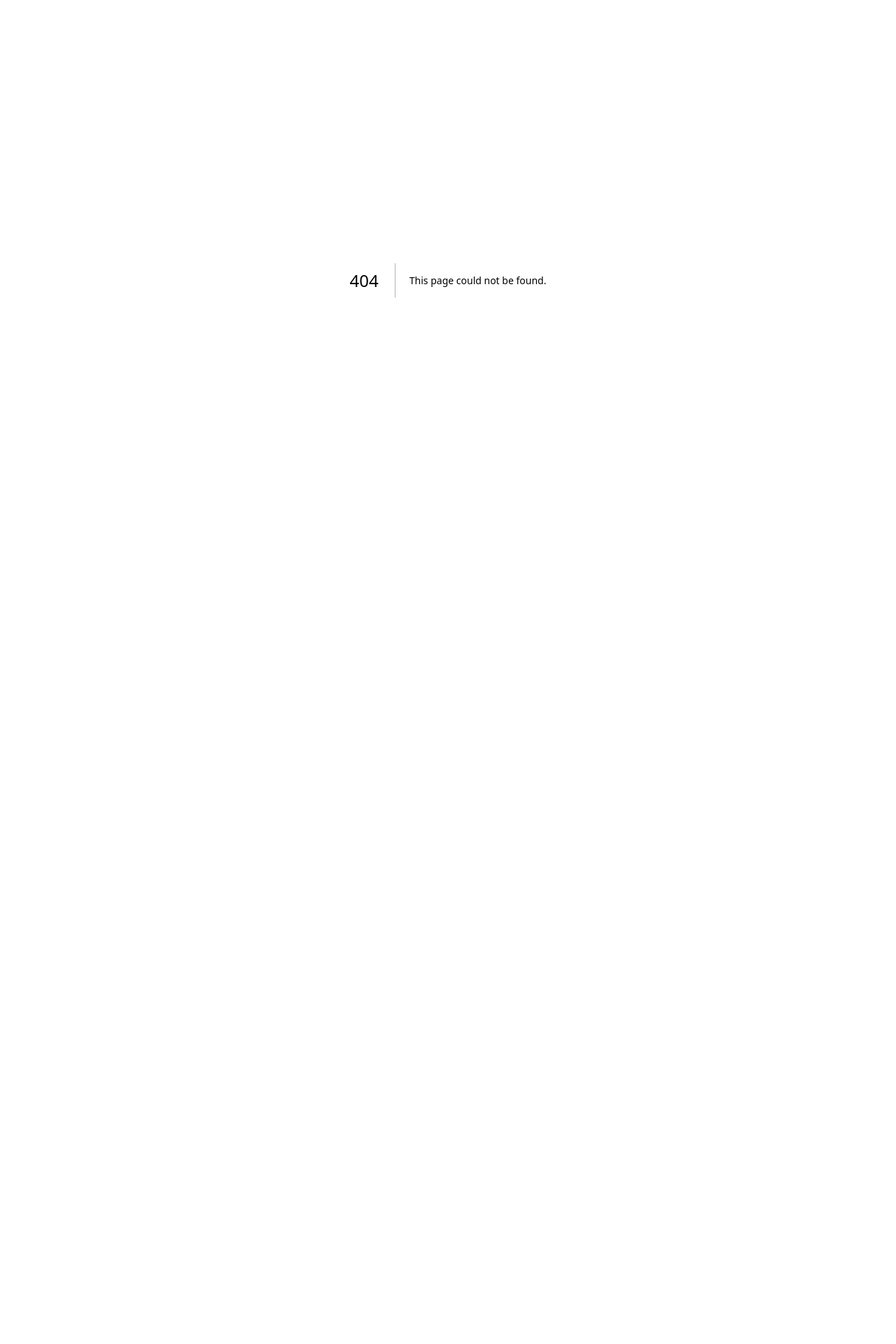
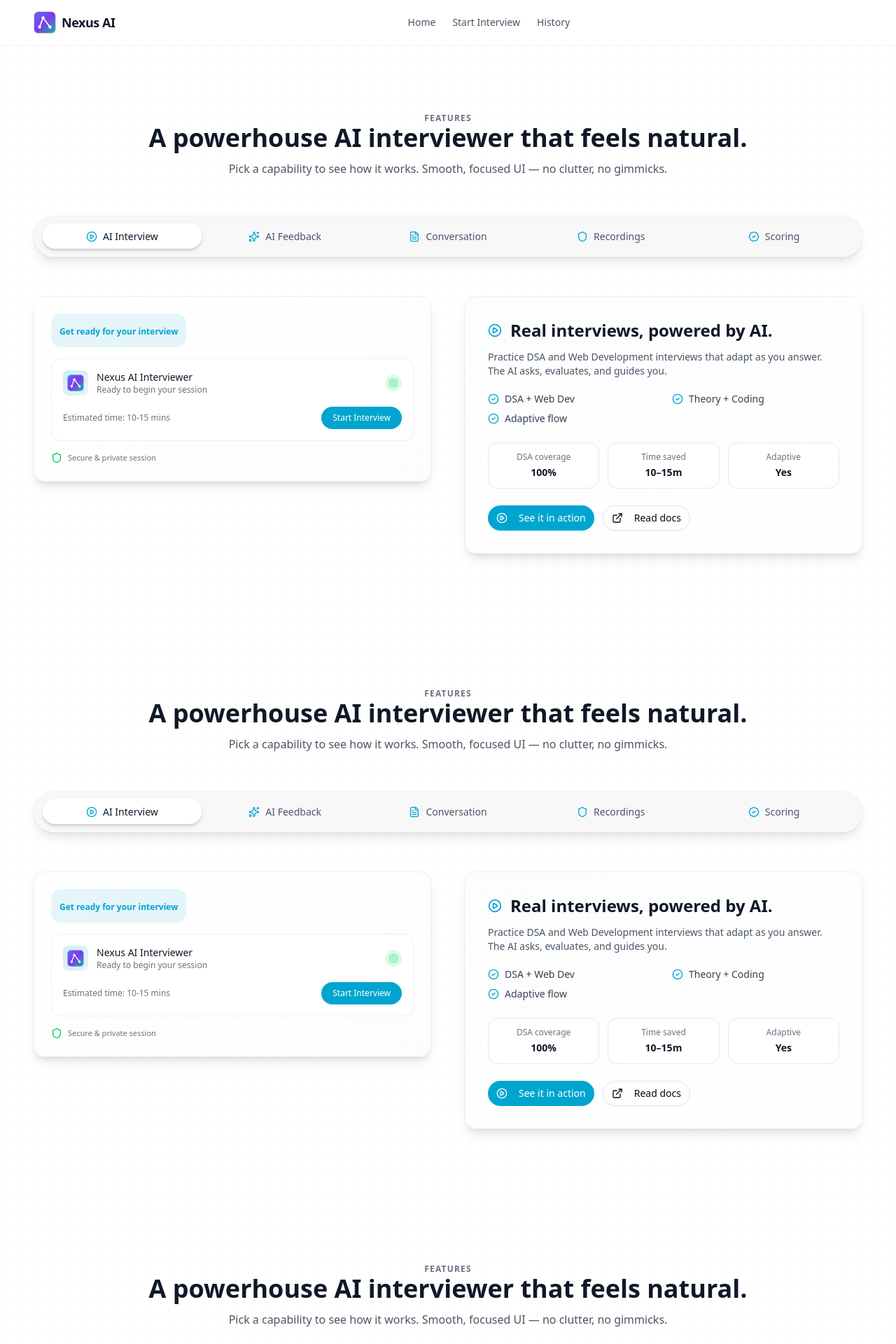
Before and after one commit to sadique-mohammed/Rizz-Interviews, a Next.js app: page /interview in a window 1280 px wide. Before the commit this address had no page. Shown: the top 1920 px of the page at 70% size. Before the commit the page ends 800 px from the top, so only its background shows below. Built offline with nearby package versions, Linux system fonts and the light colour scheme.

Commit message:
temporary

```diff
--- a/package.json
+++ b/package.json
@@ -23,6 +23,7 @@
     "gsap": "^3.13.0",
     "lucide-react": "^0.544.0",
     "next": "15.5.3",
+    "radix-ui": "^1.4.3",
     "react": "19.1.0",
     "react-dom": "19.1.0",
     "react-redux": "^9.2.0",
--- /dev/null
+++ b/src/app/history/page.tsx
@@ -0,0 +1,18 @@
+import Navbar from "@/components/dashboard/navbar";
+import { Features } from "@/components/landing";
+import React from "react";
+
+const page = () => {
+  return (
+    <>
+      <Navbar />
+      <Features />
+      <Features />
+      <Features />
+      <Features />
+      <Features />
+    </>
+  );
+};
+
+export default page;
--- /dev/null
+++ b/src/app/interview/page.tsx
@@ -0,0 +1,18 @@
+import Navbar from "@/components/dashboard/navbar";
+import { Features } from "@/components/landing";
+import React from "react";
+
+const page = () => {
+  return (
+    <>
+      <Navbar />
+      <Features />
+      <Features />
+      <Features />
+      <Features />
+      <Features />
+    </>
+  );
+};
+
+export default page;
```
Also changed, not shown: 2 other files (tests, documents, lock files or other folders).
